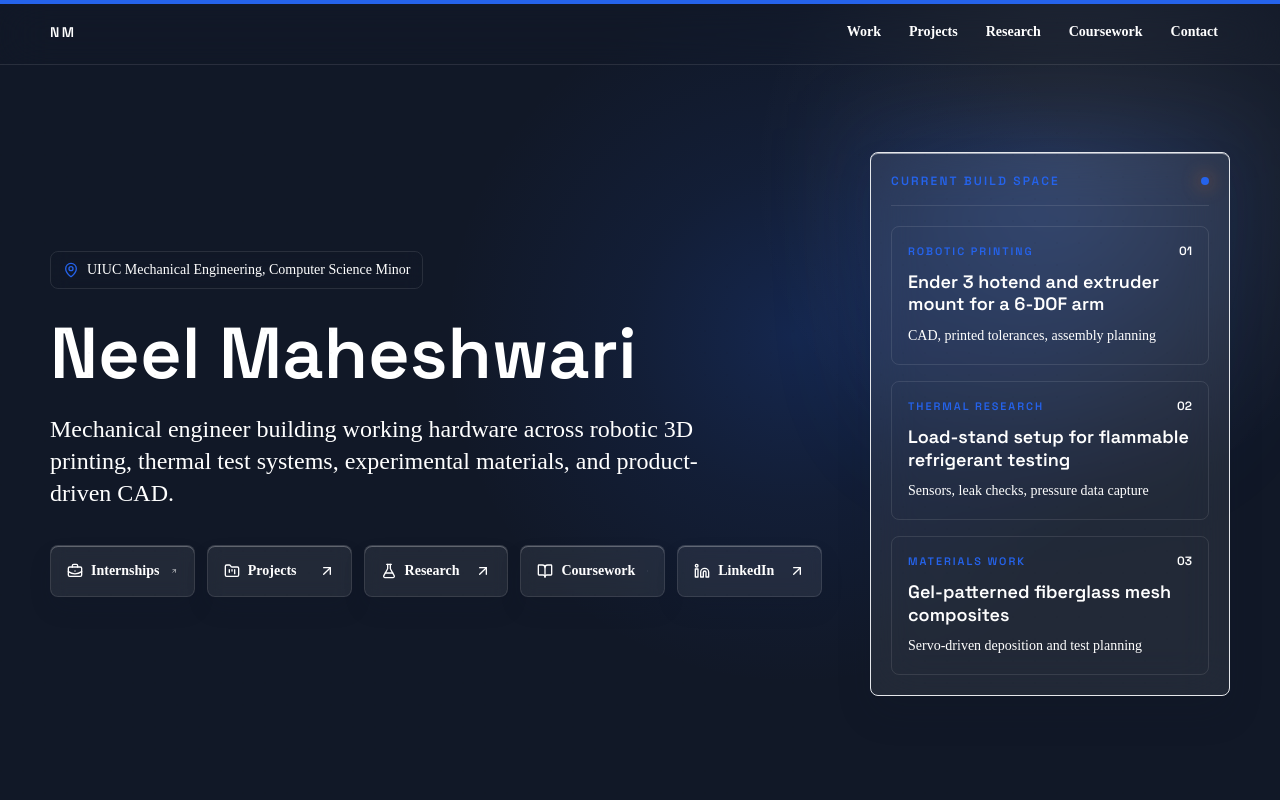
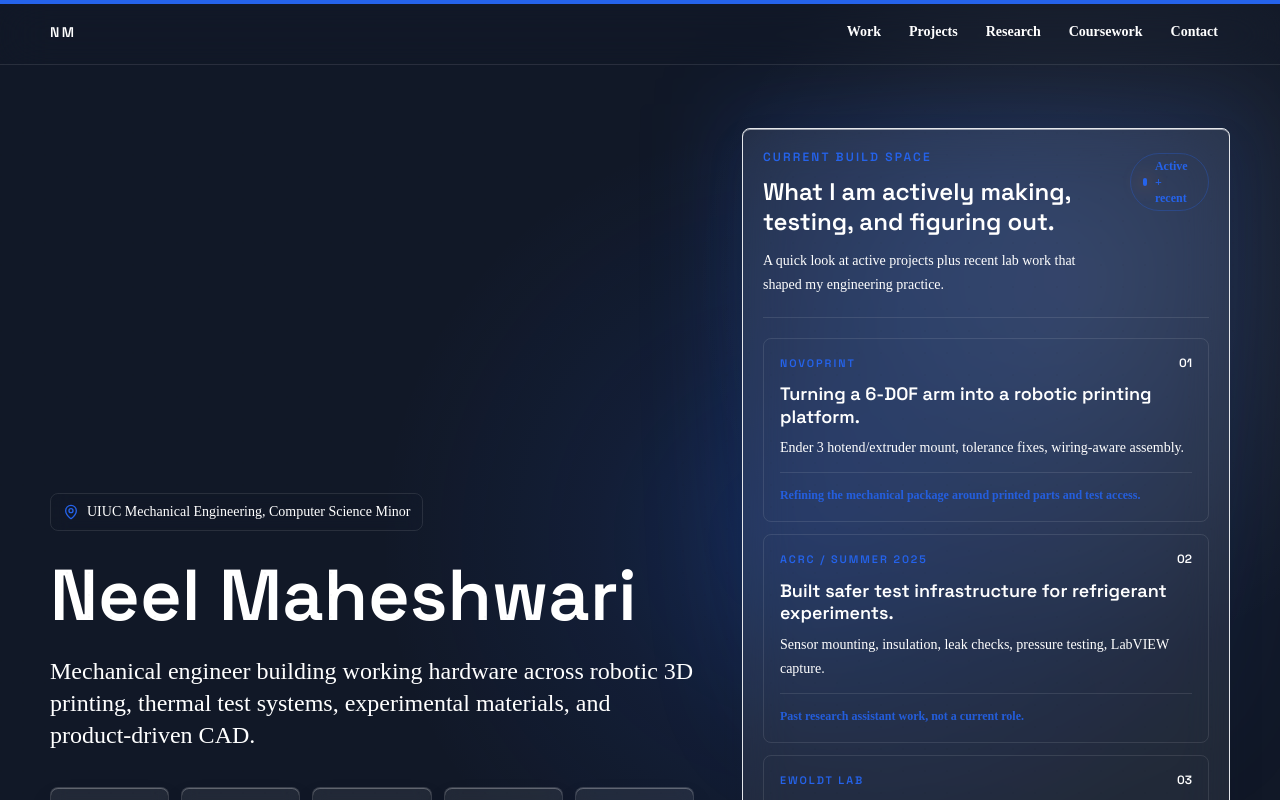
Before and after one commit to NeelMaheshwari5/website-portfolio, a Next.js app: page / in a window 1280 px wide. Shown: the top 800 px of the page. Built offline with nearby package versions, Linux system fonts and the light colour scheme.

Commit message:
Refine current build space panel

```diff
--- a/app/page.tsx
+++ b/app/page.tsx
@@ -214,19 +214,28 @@ const heroActions = [
 
 const heroHighlights = [
   {
-    label: "Robotic Printing",
-    title: "Ender 3 hotend and extruder mount for a 6-DOF arm",
-    detail: "CAD, printed tolerances, assembly planning"
+    label: "NovoPrint",
+    title: "Turning a 6-DOF arm into a robotic printing platform.",
+    detail: "Ender 3 hotend/extruder mount, tolerance fixes, wiring-aware assembly.",
+    status: "Refining the mechanical package around printed parts and test access."
   },
   {
-    label: "Thermal Research",
-    title: "Load-stand setup for flammable refrigerant testing",
-    detail: "Sensors, leak checks, pressure data capture"
+    label: "ACRC / Summer 2025",
+    title: "Built safer test infrastructure for refrigerant experiments.",
+    detail: "Sensor mounting, insulation, leak checks, pressure testing, LabVIEW capture.",
+    status: "Past research assistant work, not a current role."
   },
   {
-    label: "Materials Work",
-    title: "Gel-patterned fiberglass mesh composites",
-    detail: "Servo-driven deposition and test planning"
+    label: "Ewoldt Lab",
+    title: "Patterning heat-cured gels onto fiberglass mesh.",
+    detail: "Gel 3D printing, composite development, servo-controlled deposition ideas.",
+    status: "Exploring how patterned gels change the behavior of mesh composites."
+  },
+  {
+    label: "Printess",
+    title: "Learning bioprinter construction through a low-cost open platform.",
+    detail: "Syringe extrusion, motion control, clean packaging, build documentation.",
+    status: "Working through construction, calibration, and practical operation."
   }
 ];
 
@@ -357,7 +366,7 @@ export default function Home() {
               "radial-gradient(circle at var(--cursor-x, 62%) var(--cursor-y, 42%), rgba(37, 99, 235, 0.2), rgba(37, 99, 235, 0.08) 18%, transparent 38%), radial-gradient(circle at 84% 22%, rgba(248, 250, 252, 0.09), transparent 26%)"
           }}
         />
-        <div className="section-shell relative z-10 grid min-h-[calc(100vh-4rem)] items-center gap-12 pb-20 pt-16 lg:grid-cols-[minmax(0,1fr)_360px]">
+        <div className="section-shell relative z-10 grid min-h-[calc(100vh-4rem)] items-center gap-12 pb-20 pt-16 lg:grid-cols-[minmax(0,0.95fr)_minmax(390px,0.72fr)]">
           <motion.div
             className="max-w-4xl"
           >
@@ -418,17 +427,28 @@ export default function Home() {
           >
             <div className="absolute -inset-6 rounded-[8px] bg-[radial-gradient(circle_at_50%_12%,rgba(37,99,235,0.24),transparent_58%)] blur-2xl" />
             <div className="card-3d relative overflow-hidden rounded-[8px] border border-white/12 bg-white/[0.075] p-5 text-white backdrop-blur-xl">
-              <div className="flex items-center justify-between border-b border-white/10 pb-4">
-                <p className="font-display text-xs font-semibold uppercase tracking-[0.18em] text-teal">
-                  Current Build Space
-                </p>
-                <span className="h-2 w-2 rounded-full bg-copper shadow-[0_0_18px_rgba(249,115,22,0.8)]" />
+              <div className="flex items-start justify-between gap-5 border-b border-white/10 pb-5">
+                <div>
+                  <p className="font-display text-xs font-semibold uppercase tracking-[0.18em] text-teal">
+                    Current Build Space
+                  </p>
+                  <h2 className="mt-3 font-display text-2xl font-semibold leading-tight text-white">
+                    What I am actively making, testing, and figuring out.
+                  </h2>
+                  <p className="mt-3 text-sm leading-6 text-white/62">
+                    A quick look at active projects plus recent lab work that shaped my engineering practice.
+                  </p>
+                </div>
+                <span className="mt-1 flex items-center gap-2 rounded-full border border-copper/30 bg-copper/12 px-3 py-1 text-xs font-semibold text-copper">
+                  <span className="h-2 w-2 rounded-full bg-copper shadow-[0_0_18px_rgba(249,115,22,0.8)]" />
+                  Active + recent
+                </span>
               </div>
-              <div className="mt-5 space-y-4">
+              <div className="mt-5 grid gap-3">
                 {heroHighlights.map((item, index) => (
                   <div
                     key={item.label}
-                    className="rounded-[8px] border border-white/10 bg-ink/36 p-4"
+                    className="group rounded-[8px] border border-white/10 bg-ink/36 p-4 transition hover:border-teal/60 hover:bg-white/[0.085]"
                   >
                     <div className="flex items-center justify-between gap-4">
                       <p className="font-display text-[0.68rem] font-semibold uppercase tracking-[0.18em] text-copper">
@@ -443,6 +463,9 @@ export default function Home() {
                     </h2>
                     <p className="mt-2 text-sm leading-6 text-white/62">
                       {item.detail}
+                    </p>
+                    <p className="mt-3 border-t border-white/10 pt-3 text-xs font-semibold leading-5 text-teal/90">
+                      {item.status}
                     </p>
                   </div>
                 ))}
```
